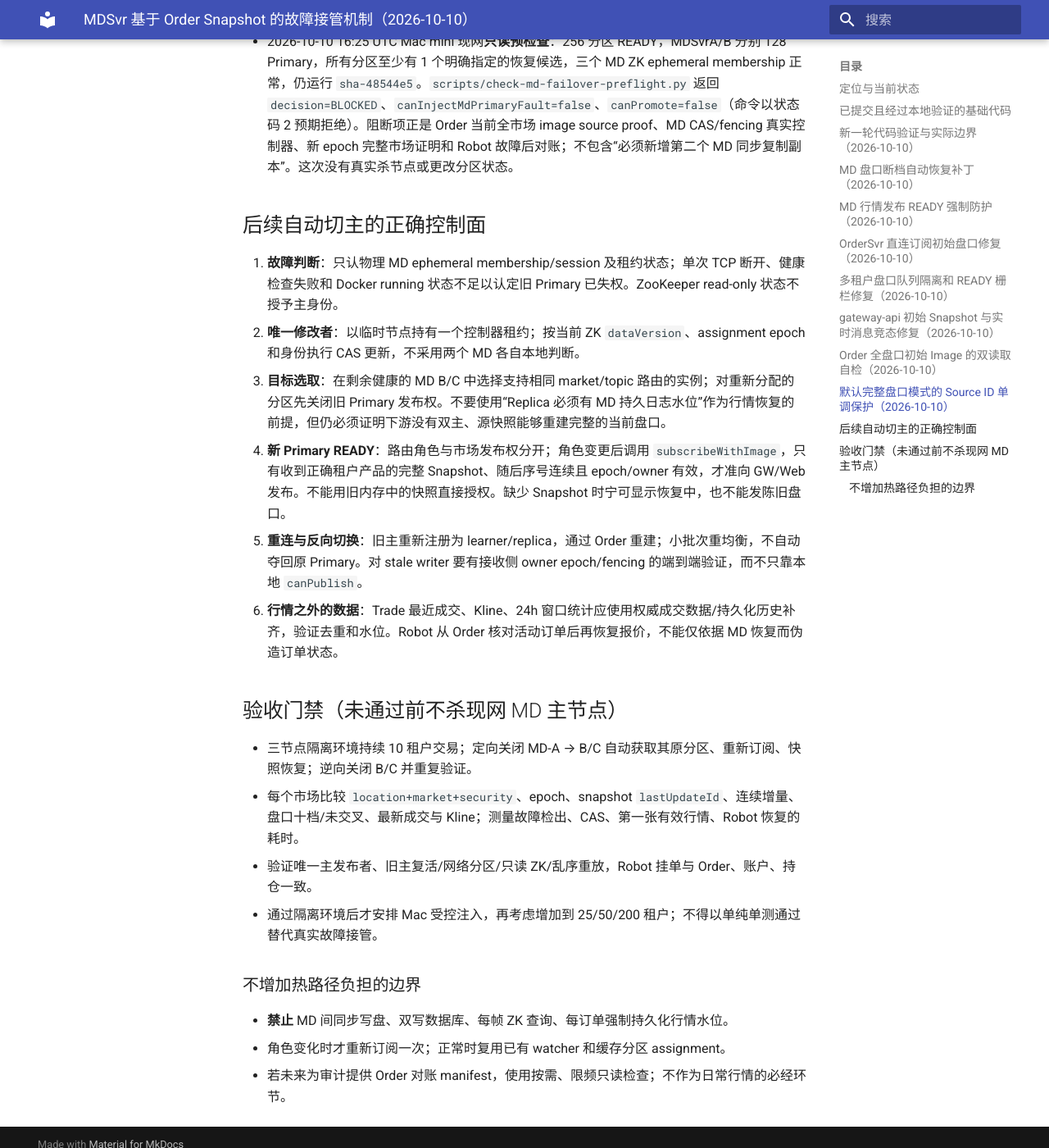
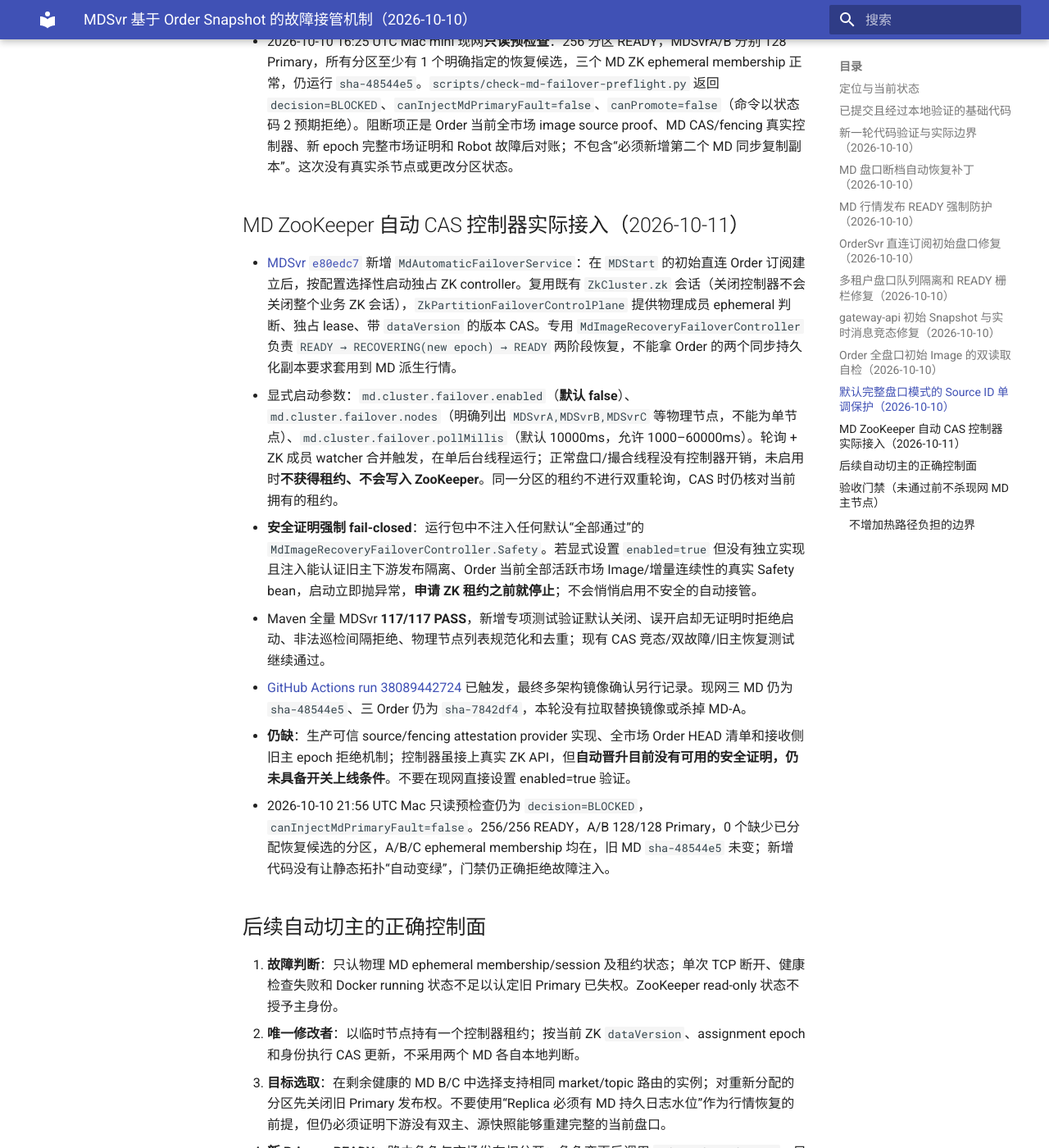
Before and after one commit to bliplink/dc-quant-deploy, an MkDocs documentation site: the page built from docs/MD_ORDER_SNAPSHOT_FAILOVER_RECOVERY_20261010.zh-CN.md, in a window 1280 px wide and 1400 px high, scrolled down 6121 px. Shown: the whole window at 82% size. Built offline with MkDocs 1.6.1 and Material for MkDocs 9.7.7, drawn with Linux system fonts in a browser that asks for light colours.

Commit message:
docs(md-ha): hand off real ZK lease CAS adapter and fail-closed source gate

```diff
--- a/docs/MD_ORDER_SNAPSHOT_FAILOVER_RECOVERY_20261010.zh-CN.md
+++ b/docs/MD_ORDER_SNAPSHOT_FAILOVER_RECOVERY_20261010.zh-CN.md
@@ -82,6 +82,16 @@ MDSvr 是 OrderSvr 权威撮合订单簿的派生行情服务。**不要为 MDSv
 - **安全边界**：这是同一 epoch 内的源版本单调规则，不是跨 Order TCP 订阅的来源签名/权限凭证。如果旧源消息在新的 MD epoch 下被错误重放，仍需端到端 source owner/epoch fencing 与 Order commit HEAD 检查；目前不得启用自动主晋升。
 - 2026-10-10 16:25 UTC Mac mini 现网**只读预检查**：256 分区 READY，MDSvrA/B 分别 128 Primary，所有分区至少有 1 个明确指定的恢复候选，三个 MD ZK ephemeral membership 正常，仍运行 `sha-48544e5`。`scripts/check-md-failover-preflight.py` 返回 `decision=BLOCKED`、`canInjectMdPrimaryFault=false`、`canPromote=false`（命令以状态码 2 预期拒绝）。阻断项正是 Order 当前全市场 image source proof、MD CAS/fencing 真实控制器、新 epoch 完整市场证明和 Robot 故障后对账；不包含“必须新增第二个 MD 同步复制副本”。这次没有真实杀节点或更改分区状态。
 
+## MD ZooKeeper 自动 CAS 控制器实际接入（2026-10-11）
+
+- [MDSvr `e80edc7`](https://github.com/bliplink/com.app.dc.mdsvr/commit/e80edc7) 新增 `MdAutomaticFailoverService`：在 `MDStart` 的初始直连 Order 订阅建立后，按配置选择性启动独占 ZK controller。复用既有 `ZkCluster.zk` 会话（关闭控制器不会关闭整个业务 ZK 会话），`ZkPartitionFailoverControlPlane` 提供物理成员 ephemeral 判断、独占 lease、带 `dataVersion` 的版本 CAS。专用 `MdImageRecoveryFailoverController` 负责 `READY → RECOVERING(new epoch) → READY` 两阶段恢复，不能拿 Order 的两个同步持久化副本要求套用到 MD 派生行情。
+- 显式启动参数：`md.cluster.failover.enabled`（**默认 false**）、`md.cluster.failover.nodes`（明确列出 `MDSvrA,MDSvrB,MDSvrC` 等物理节点，不能为单节点）、`md.cluster.failover.pollMillis`（默认 10000ms，允许 1000–60000ms）。轮询 + ZK 成员 watcher 合并触发，在单后台线程运行；正常盘口/撮合线程没有控制器开销，未启用时**不获得租约、不会写入 ZooKeeper**。同一分区的租约不进行双重轮询，CAS 时仍核对当前拥有的租约。
+- **安全证明强制 fail-closed**：运行包中不注入任何默认“全部通过”的 `MdImageRecoveryFailoverController.Safety`。若显式设置 `enabled=true` 但没有独立实现且注入能认证旧主下游发布隔离、Order 当前全部活跃市场 Image/增量连续性的真实 Safety bean，启动立即抛异常，**申请 ZK 租约之前就停止**；不会悄悄启用不安全的自动接管。
+- Maven 全量 MDSvr **117/117 PASS**，新增专项测试验证默认关闭、误开启却无证明时拒绝启动、非法巡检间隔拒绝、物理节点列表规范化和去重；现有 CAS 竞态/双故障/旧主恢复测试继续通过。
+- [GitHub Actions run 38089442724](https://github.com/bliplink/com.app.dc.mdsvr/actions/runs/38089442724) 已触发，最终多架构镜像确认另行记录。现网三 MD 仍为 `sha-48544e5`、三 Order 仍为 `sha-7842df4`，本轮没有拉取替换镜像或杀掉 MD-A。
+- **仍缺**：生产可信 source/fencing attestation provider 实现、全市场 Order HEAD 清单和接收侧旧主 epoch 拒绝机制；控制器虽接上真实 ZK API，但**自动晋升目前没有可用的安全证明，仍未具备开关上线条件**。不要在现网直接设置 enabled=true 验证。
+- 2026-10-10 21:56 UTC Mac 只读预检查仍为 `decision=BLOCKED`，`canInjectMdPrimaryFault=false`。256/256 READY，A/B 128/128 Primary，0 个缺少已分配恢复候选的分区，A/B/C ephemeral membership 均在，旧 MD `sha-48544e5` 未变；新增代码没有让静态拓扑“自动变绿”，门禁仍正确拒绝故障注入。
+
 ## 后续自动切主的正确控制面
 
 1. **故障判断**：只认物理 MD ephemeral membership/session 及租约状态；单次 TCP 断开、健康检查失败和 Docker running 状态不足以认定旧 Primary 已失权。ZooKeeper read-only 状态不授予主身份。
```
